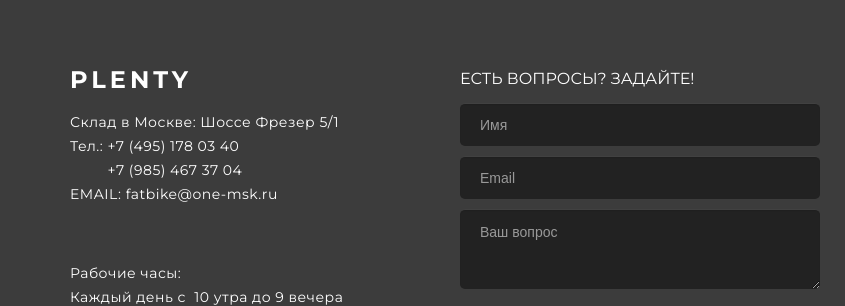
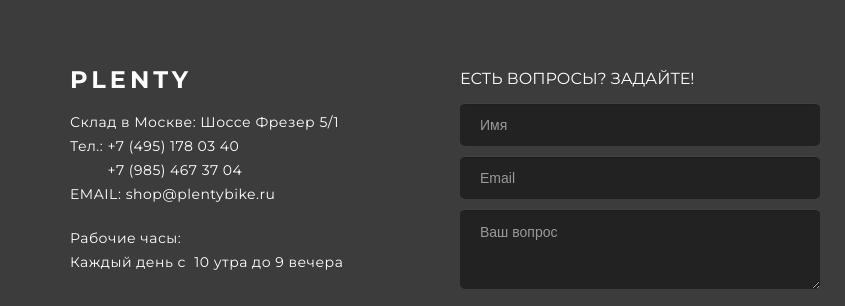
Before and after one commit to plentybike/plentybike.github.io, a plain HTML site: page index.html in a window 1280 px wide. Shown: the part 5819-6125 px from the top of the page, 0-845 px from the left. Drawn offline with Linux system fonts and the light colour scheme; some packages are replaced by stand-ins of ours; a script that the page names is missing.

Commit message:
Update index.html

```diff
--- a/index.html
+++ b/index.html
@@ -552,9 +552,8 @@
             <div class="row">
                 <div class="col-md-4">
                     <h1 class="footer-logo mbr-title-font">PLENTY</h1>
-                    <p></p><p>Склад в Москве: Шоссе Фрезер 5/1<br>Тел.:&nbsp;+7 (495) 178 03 40<br>&nbsp; &nbsp; &nbsp; &nbsp; &nbsp;+7 (985) 467 37 04<br>EMAIL: fatbike@one-msk.ru<br></p><p></p>
+                    <p></p><p>Склад в Москве: Шоссе Фрезер 5/1<br>Тел.:&nbsp;+7 (495) 178 03 40<br>&nbsp; &nbsp; &nbsp; &nbsp; &nbsp;+7 (985) 467 37 04<br>EMAIL: shop@plentybike.ru<br></p><p></p>
                     <div class="space20"></div>
-                    <div class="footer-social space30"><a class="fa" title="LinkedIn" target="_blank" href="https://www.linkedin.com/in/mobirise"></a>      </div>
 
                     <p>Рабочие часы:<br>Каждый день с &nbsp;10 утра до 9 вечера</p>
                 </div>
```
